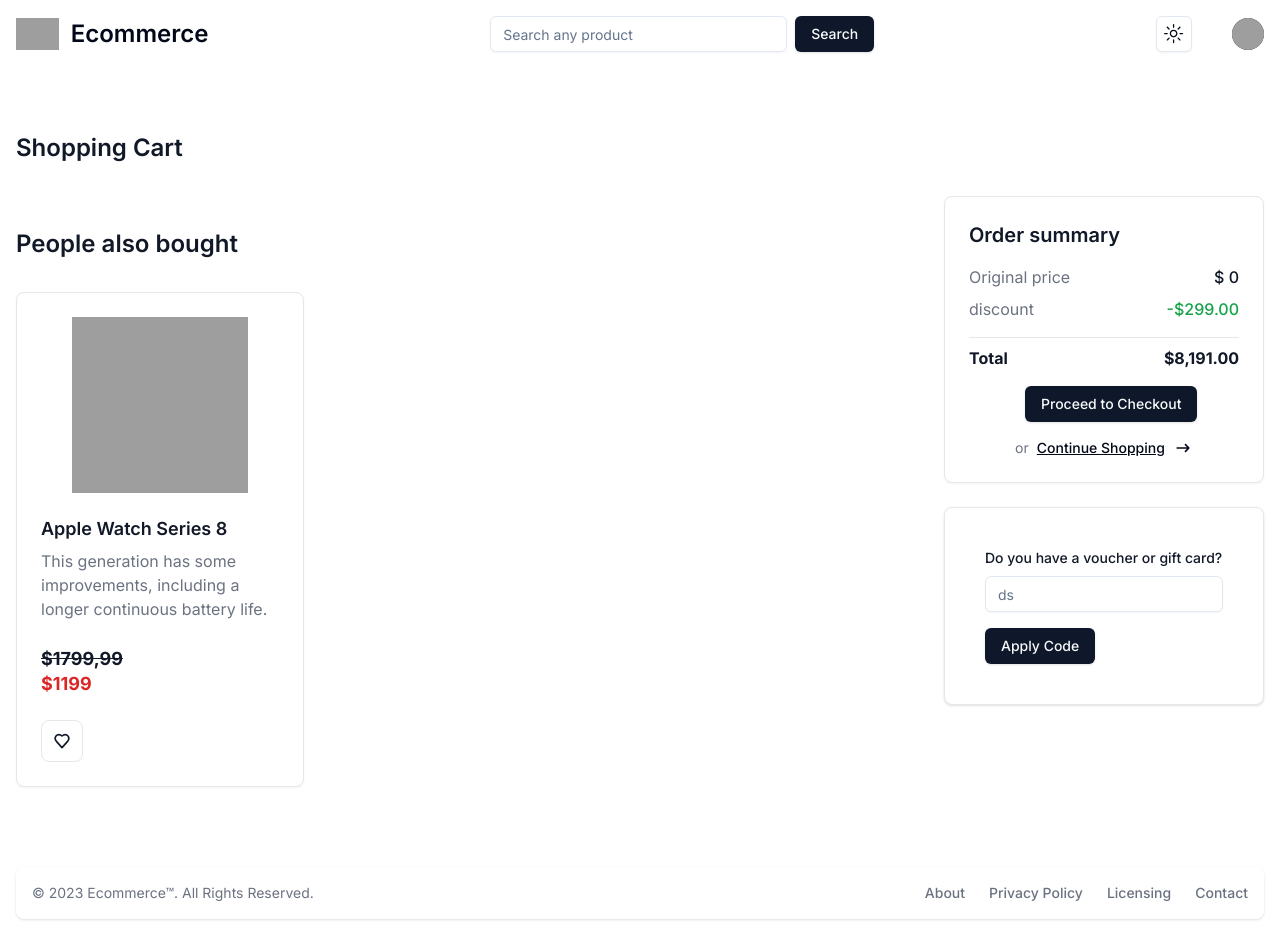
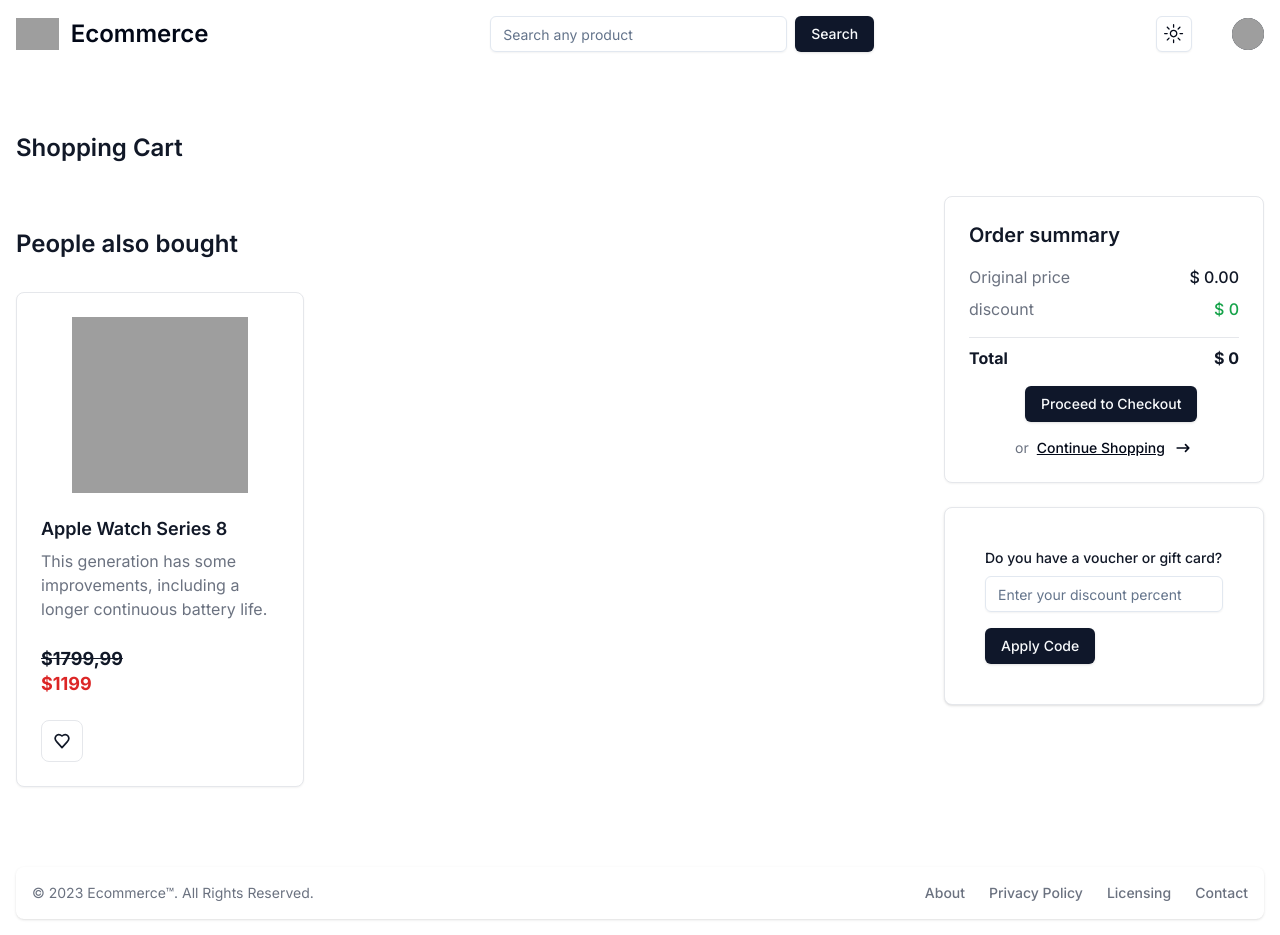
Before and after one commit to PRANJALRANA11/devdocs, a Next.js app: page /cart in a window 1280 px wide. Built offline with nearby package versions, Linux system fonts and the light colour scheme; grey boxes are pictures that could not be loaded.

Commit message:
feat: Add discount functionality to cart page

```diff
--- a/src/app/cart/page.tsx
+++ b/src/app/cart/page.tsx
@@ -25,15 +25,28 @@ function page() {
   const cartState = useSelector((state: RootState): Array<object> => state.cart);
   const [cart, setCart] = useState([]);
   const [OriginalPrice, setOriginalPrice] = useState(0);
+  const [discountPercentage, setDiscountPercentage] = useState(0);
+  const [discountPercentageToNumber, setDiscountPercentageToNumber] = useState(0);
+  const [totalPrice, setTotalPrice] = useState(0);
+  const [applyDiscount, setApplyDiscount] = useState(false);
   useEffect(() => {
-    setCart(cartState);
+    setCart(cartState); // Make sure cart is updated with cartState
+
     const calculateOriginalPrice = () => {
-      cart.forEach((product) => {
-        setOriginalPrice( product.product_price);
+      let totalPrice = 0;
+      cartState.forEach((product) => {
+        totalPrice += product.product_price; // Sum the price of all products
       });
-    }
+      setOriginalPrice(totalPrice.toFixed(2)); // Set the total original price with two decimal places
+    };
+    const handleDiscountChange = () => {
+      setDiscountPercentageToNumber(OriginalPrice * discountPercentage / 100);
+      setTotalPrice(OriginalPrice - discountPercentageToNumber);
+  }
+
     calculateOriginalPrice();
-  },[cartState]);
+    handleDiscountChange();
+  }, [cartState,applyDiscount]);
   const dispatch = useDispatch();
   // console.log(cart);
   const addItem = (product: Product) => {
@@ -333,7 +346,7 @@ function page() {
                         discount
                       </dt>
                       <dd className="text-base font-medium text-green-600">
-                        -$299.00
+                        $ {discountPercentageToNumber }
                       </dd>
                     </dl>
 
@@ -346,7 +359,7 @@ function page() {
                       Total
                     </dt>
                     <dd className="text-base font-bold text-gray-900 dark:text-white">
-                      $8,191.00
+                      $ {totalPrice}
                     </dd>
                   </dl>
                 </div>
@@ -393,9 +406,9 @@ function page() {
                       {" "}
                       Do you have a voucher or gift card?{" "}
                     </label>
-                    <Input type="text" placeholder="ds" required />
+                    <Input type="number" placeholder="Enter your discount percent" value={setDiscountPercentage} required   onChange={discountPercentage}/>
                   </div>
-                  <Button type="submit">Apply Code</Button>
+                  <Button onClick={()=> setApplyDiscount(prev=>!prev)} >Apply Code</Button>
                 </form>
               </Card>
             </div>
--- a/src/store/services/cartProductSlice.ts
+++ b/src/store/services/cartProductSlice.ts
@@ -1,4 +1,5 @@
 import { createSlice } from "@reduxjs/toolkit";
+import { parse } from "path";
 
 // Initialize state with localStorage if available
 let initialState: Array<object> = [];
@@ -18,8 +19,11 @@ const cartSlice = createSlice({
       );
 
       if (existingProduct) {
+        let unitPrice = existingProduct.product_price
+        if(existingProduct.quantity > 1)    unitPrice = existingProduct.product_price / (existingProduct.quantity);
         existingProduct.quantity += 1; // Increment the quantity if the product is already in the cart
-        existingProduct.product_price += product.product_price; // Increment the price
+
+        existingProduct.product_price =parseFloat((existingProduct.product_price + unitPrice).toFixed(2));// Increment the price
       } else {
         state.push({ ...product, quantity: 1 }); // Add the new product with a quantity of 1
       }
@@ -39,7 +43,10 @@ const cartSlice = createSlice({
 
           // Adjust the price by recalculating based on the unit price
           const unitPrice = existingProduct.product_price / (existingProduct.quantity + 1);
-          existingProduct.product_price = unitPrice * existingProduct.quantity;
+          // console.log(unitPrice)
+          // console.log(existingProduct.product_price)
+          existingProduct.product_price = parseFloat((existingProduct.product_price -  unitPrice ).toFixed(2));
+          // console.log(existingProduct.product_price)
 
           // Update localStorage after state is modified
           localStorage.setItem("cart", JSON.stringify(state));
```
